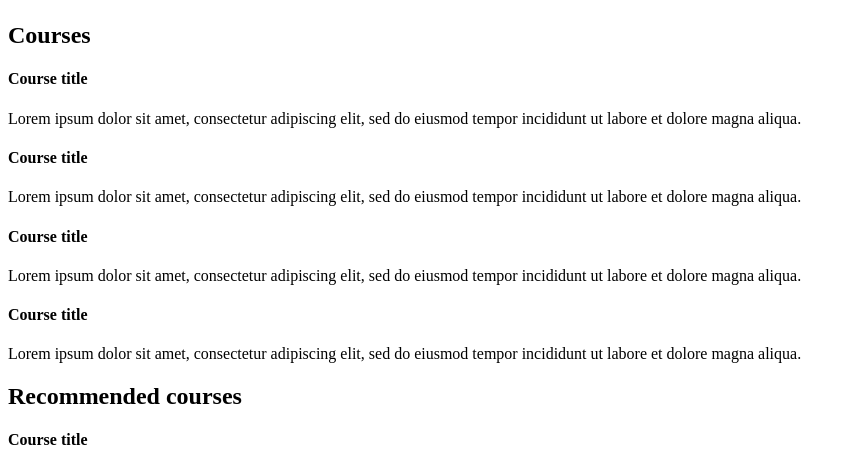
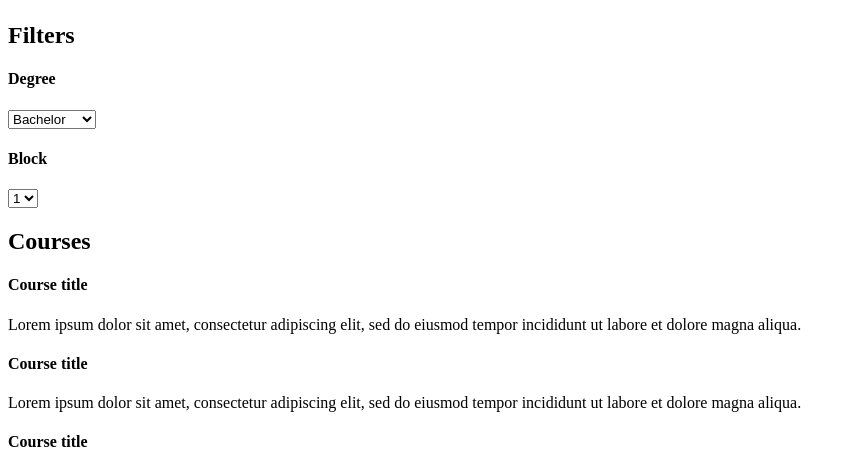
Before and after one commit to KleinJonasUVT/thesis_ma_recsys, a Flask app: page / in a window 1280 px wide. Shown: the part 840-1289 px from the top of the page, without its empty margins (0-856 px from the left). Run offline with Flask 3, Linux system fonts and the light colour scheme.

Commit message:
Added filter options

```diff
--- a/templates/home.html
+++ b/templates/home.html
@@ -6,6 +6,20 @@
   <body>
     <h1>Tilburg University Course Catalogue</h1>
     <img src="https://thesismarecsys--kleinjonasuvt.repl.co/static/TiU_logo.png" width=80%>
+    <h2>Filters</h2>
+    <h4>Degree</h4>
+    <select>
+      <option value="Bachelor" selected>Bachelor</option>
+      <option value="Pre-master">Pre-master</option>
+      <option value="Master">Master</option>
+    </select>
+    <h4>Block</h4>
+    <select>
+      <option value="1" selected>1</option>
+      <option value="2">2</option>
+      <option value="3">3</option>
+      <option value="4">4</option>
+    </select>
     <h2>Courses</h2>
     <h4>Course title</h4>
     <p>Lorem ipsum dolor sit amet, consectetur adipiscing elit, sed do eiusmod tempor incididunt ut labore et dolore magna aliqua.</p>
```
